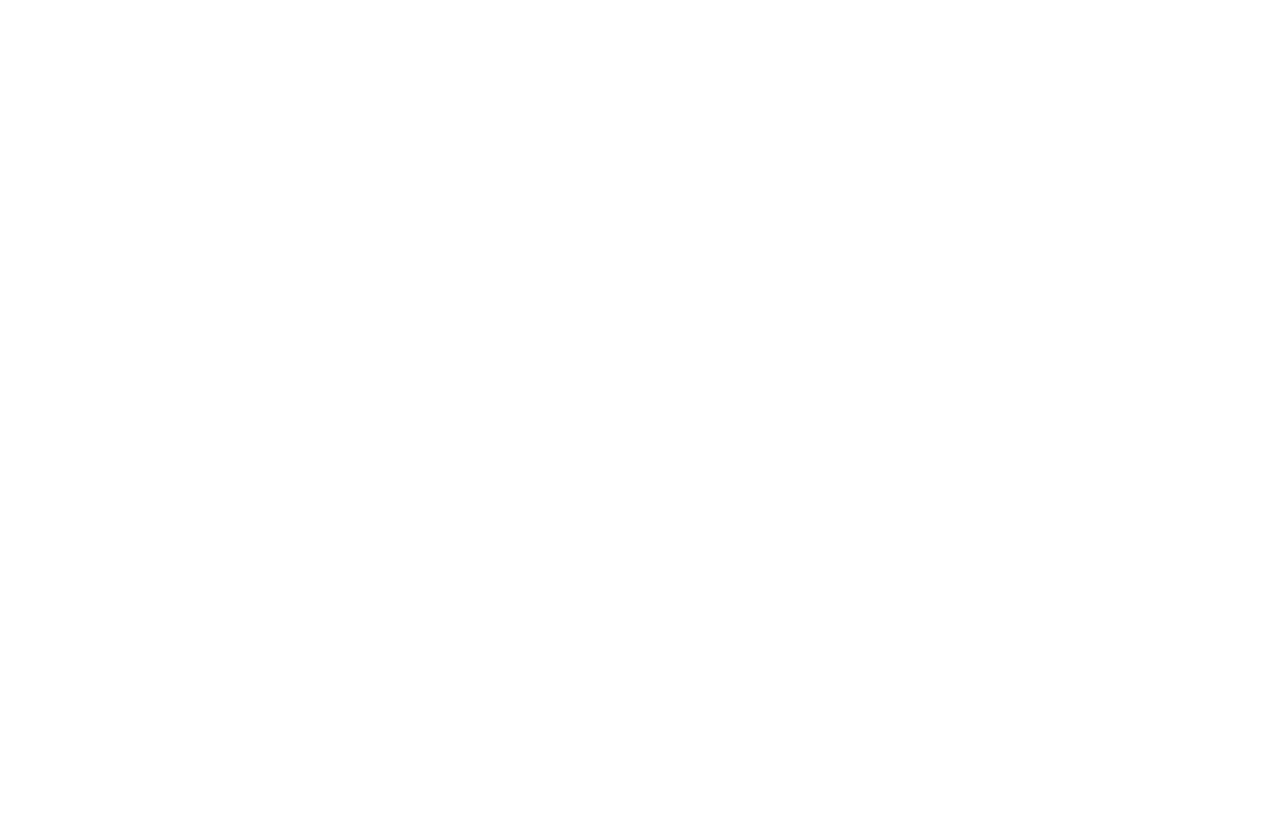
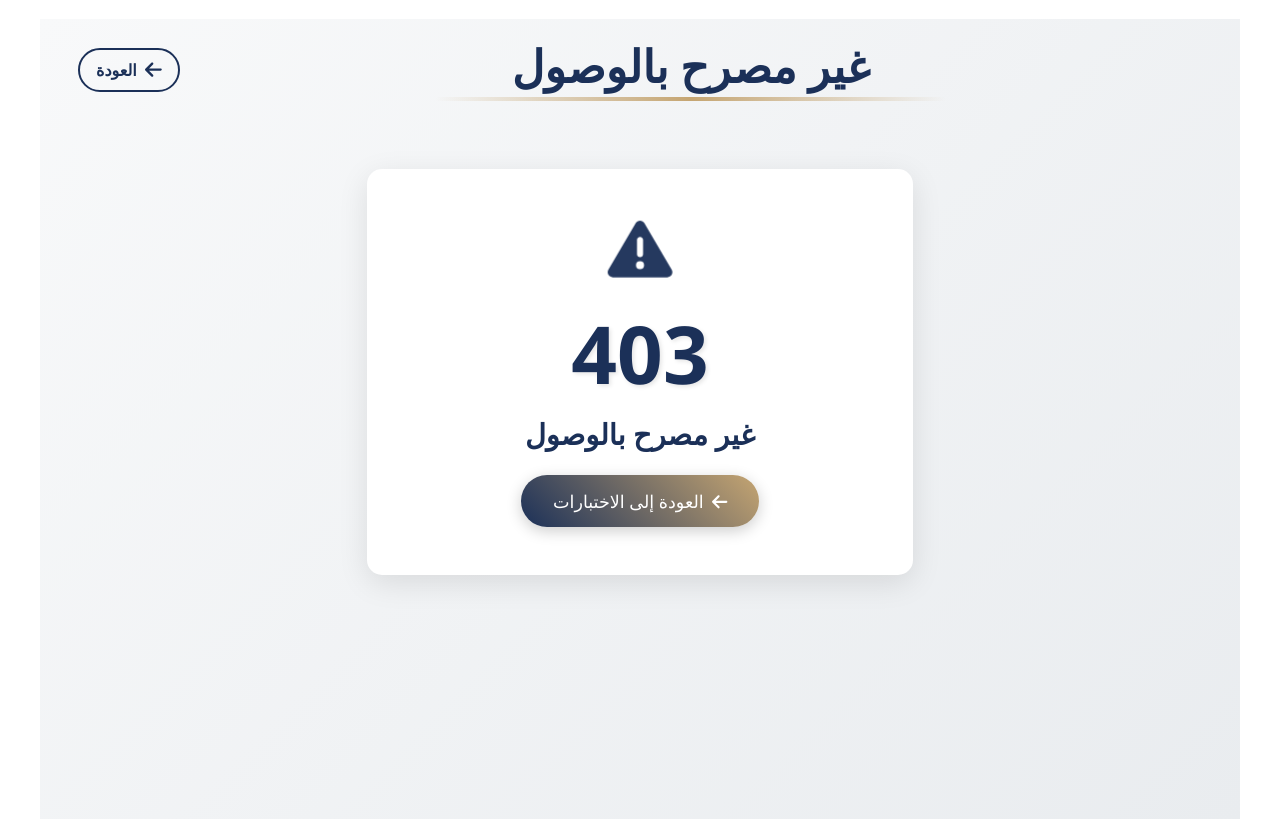
Before and after one commit to xmkabel/physical-education-platform, a React (Vite) app: page /unauthorized in a window 1280 px wide. Before the commit this address had no page. Built offline with nearby package versions, Linux system fonts and the light colour scheme.

Commit message:
feat: add Unauthorized component and routing, implement admin protected routes, and update login service

```diff
--- a/src/App.jsx
+++ b/src/App.jsx
@@ -16,6 +16,7 @@ import StartChapterRoutes from './components/routes/StartChapterRoutes';
 import Register from './components/register/register';
 import Dashboard from './components/Dashboard/Dashboard';
 import AdminDashboard from './components/Dashboard/AdminDashboard';
+import Unauthorized from '../src/components/Unauthorized/Unauthorized';
 
 function App() {
   return (
@@ -25,7 +26,9 @@ function App() {
         <Route path="/login" element={<Login/>} />
         <Route path="/register" element={<Register/>} />
         <Route path="/" element={<Intro />} />
-
+        <Route path="/home" element={<Home />} />
+        <Route path="/unauthorized" element={<Unauthorized title={"غير مصرح بالوصول"} code={403}/>} />
+        <Route path="/*" element={<Unauthorized title={"الرابط غير صحيح"} code={404} />} />
         {/* Protected Routes */}
         <Route path="/exams" element={<ProtectedRoute><ExamCards /></ProtectedRoute>} />
         <Route path="/video/:id" element={<ProtectedRoute><Video /></ProtectedRoute>} />
--- a/src/components/Login/Login.jsx
+++ b/src/components/Login/Login.jsx
@@ -20,6 +20,8 @@ function Login() {
       navigate("/dashboard");
     } catch (error) {
       alert("Invalid credentials. Please try again.");
+      console.log(error);
+
     }
   };
   return (
--- /dev/null
+++ b/src/components/Unauthorized/Unauthorized.css
@@ -0,0 +1,104 @@
+.unauthorized-container {
+  min-height: 100vh;
+  background: linear-gradient(135deg, #f8f9fa 0%, #e9ecef 100%);
+  direction: rtl;
+  width: 1200px;
+  margin: 0 auto;
+}
+
+.error-content {
+  background: white;
+  border-radius: 15px;
+  padding: 3rem 2rem;
+  box-shadow: 0 8px 30px rgba(0, 0, 0, 0.1);
+  text-align: center;
+  transition: transform 0.3s ease;
+}
+
+.error-content:hover {
+  transform: translateY(-5px);
+}
+
+.error-icon {
+  font-size: 4rem;
+  color: var(--navy-blue);
+  animation: pulse 2s infinite;
+}
+
+.error-title {
+  font-size: 5rem;
+  font-weight: 700;
+  color: var(--navy-blue);
+  margin-bottom: 1rem;
+  text-shadow: 2px 2px 4px rgba(0, 0, 0, 0.1);
+}
+
+.error-subtitle {
+  color: var(--navy-blue);
+  font-size: 1.8rem;
+  font-weight: 600;
+}
+
+.error-message {
+  color: #6c757d;
+  font-size: 1.1rem;
+  line-height: 1.6;
+}
+
+.backk-button {
+  background: linear-gradient(45deg, var(--navy-blue), var(--gold));
+  border: none;
+  padding: 0.8rem 2rem;
+  font-size: 1.1rem;
+  border-radius: 30px;
+  box-shadow: 0 4px 15px rgba(0, 0, 0, 0.2);
+  transition: all 0.3s ease;
+}
+
+.backk-button:hover {
+  transform: translateY(-2px);
+  box-shadow: 0 6px 20px rgba(0, 0, 0, 0.3);
+}
+
+@keyframes pulse {
+  0% {
+    transform: scale(1);
+    opacity: 1;
+  }
+  50% {
+    transform: scale(1.05);
+    opacity: 0.8;
+  }
+  100% {
+    transform: scale(1);
+    opacity: 1;
+  }
+}
+
+/* Responsive Adjustments */
+@media (max-width: 768px) {
+  .error-content {
+    padding: 2rem 1rem;
+  }
+
+  .error-icon {
+    font-size: 3rem;
+  }
+
+  .error-title {
+    font-size: 4rem;
+  }
+
+  .error-subtitle {
+    font-size: 1.5rem;
+  }
+
+  .error-message {
+    font-size: 1rem;
+  }
+
+  .backk-button {
+    padding: 0.6rem 1.5rem;
+    font-size: 1rem;
+  }
+}
--- /dev/null
+++ b/src/components/Unauthorized/Unauthorized.jsx
@@ -0,0 +1,48 @@
+import React from 'react';
+import { Container, Row, Col, Button } from 'react-bootstrap';
+import { useNavigate } from 'react-router-dom';
+import { FontAwesomeIcon } from '@fortawesome/react-fontawesome';
+import { faExclamationTriangle, faArrowLeft } from '@fortawesome/free-solid-svg-icons';
+import Nav from '../Nav/Nav';
+import './Unauthorized.css';
+
+const Unauthorized = ({title , code}) => {
+  const navigate = useNavigate();
+
+  const handleBack = () => {
+    navigate('/exams');
+  };
+
+  return (
+    <div className="unauthorized-container">
+      <Nav title={title} />
+      <Container className="mt-5">
+        <Row className="justify-content-center text-center">
+          <Col md={8} lg={6}>
+            <div className="error-content">
+              <FontAwesomeIcon
+                icon={faExclamationTriangle}
+                className="error-icon mb-4"
+              />
+              <h1 className="error-title">{code}</h1>
+              <h2 className="error-subtitle mb-4">{title}</h2>
+              {/* <p className="error-message mb-4">
+                عذراً، لا يمكنك الوصول إلى هذه الصفحة. يرجى العودة إلى صفحة الاختبارات.
+              </p> */}
+              <Button
+                variant="primary"
+                className="backk-button"
+                onClick={handleBack}
+              >
+                <FontAwesomeIcon icon={faArrowLeft} className="ms-2" />
+                العودة إلى الاختبارات
+              </Button>
+            </div>
+          </Col>
+        </Row>
+      </Container>
+    </div>
+  );
+};
+
+export default Unauthorized;
--- a/src/services/authService.jsx
+++ b/src/services/authService.jsx
@@ -1,7 +1,7 @@
 import axiosInstance from "./axios";
 
-export const login = async (email, password) => {
-  const response = await axiosInstance.post("/login", { email, password });
+export const login = async (code, password) => {
+  const response = await axiosInstance.post("/login", { code, password });
 
   const { access_token } = response.data;
 
@@ -19,3 +19,8 @@ export const logout = () => {
 export const isAuthenticated = () => {
   return !!localStorage.getItem("token"); // Check if token exists
 };
+
+function me(){
+  return axiosInstance.get("/me");
+}
+export { me };
```
Also changed, not shown: src/components/AdminProtectedRoutes.jsx (added, +20 -0 lines).
